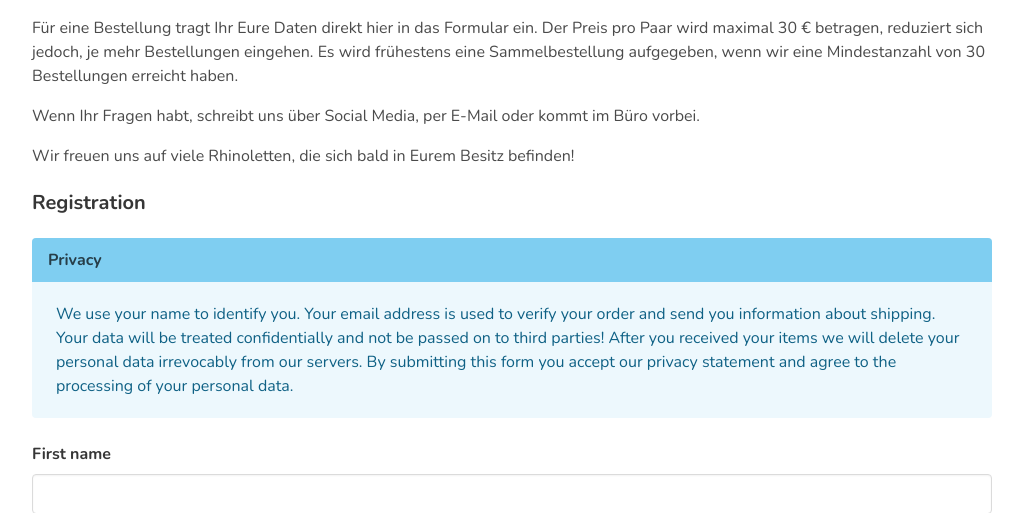
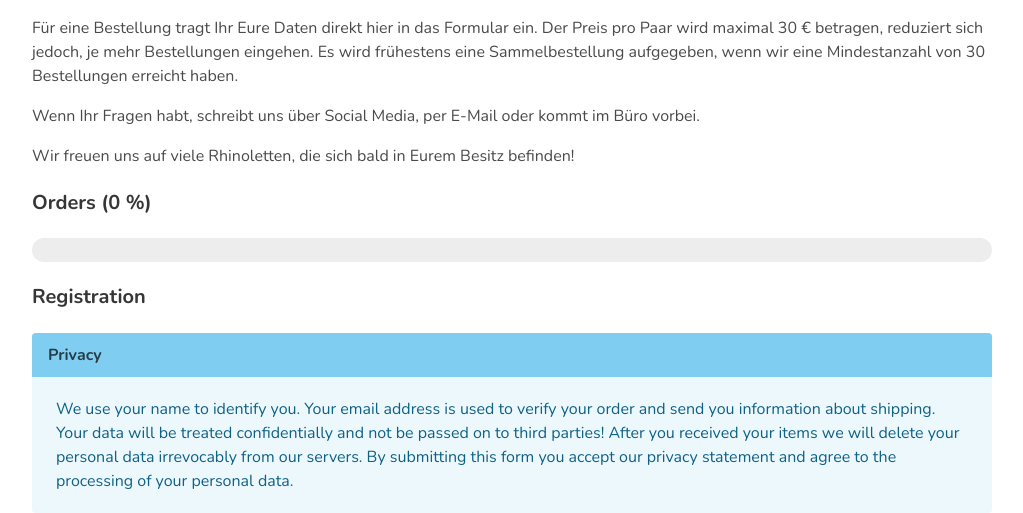
Before and after one commit to timptner/farafmb, a Django app: page /de/merchandise/ in a window 1280 px wide. Shown: the part 195-708 px from the top of the page, without its empty margins (128-1151 px from the left). Run offline with Django 4.2, Linux system fonts and the light colour scheme; data that the repository does not hold is empty; some libraries are stand-ins or nearby versions.

Commit message:
Add statistics to view

```diff
--- a/merchandise/templates/merchandise/order_form.html
+++ b/merchandise/templates/merchandise/order_form.html
@@ -21,6 +21,10 @@
 
         <p>Wir freuen uns auf viele Rhinoletten, die sich bald in Eurem Besitz befinden! </p>
     </div>
+
+    <h5 class="title is-5">{% trans "Orders" %} ({{ stats.percentage }} %)</h5>
+
+    <progress class="progress is-large" value="{{ stats.value }}" max="{{ stats.max }}">{{ stats.percentage }} %</progress>
 
     <h5 class="title is-5">{% trans "Registration" %}</h5>
 
--- a/merchandise/views.py
+++ b/merchandise/views.py
@@ -19,6 +19,18 @@ class OrderCreateView(generic.CreateView):
     form_class = OrderForm
     template_name = 'merchandise/order_form.html'
     success_url = reverse_lazy('merchandise:order-done')
+
+    def get_context_data(self, **kwargs):
+        context = super().get_context_data(**kwargs)
+        orders = Order.objects.filter(is_verified=True).values_list('items', flat=True)
+        total = sum([sum(order.values()) for order in orders])
+        goal = 30
+        context['stats'] = {
+            'value': total if total <= goal else goal,
+            'max': goal,
+            'percentage': round(total / goal * 100),
+        }
+        return context
 
     def form_valid(self, form):
         # save object with json type
```
